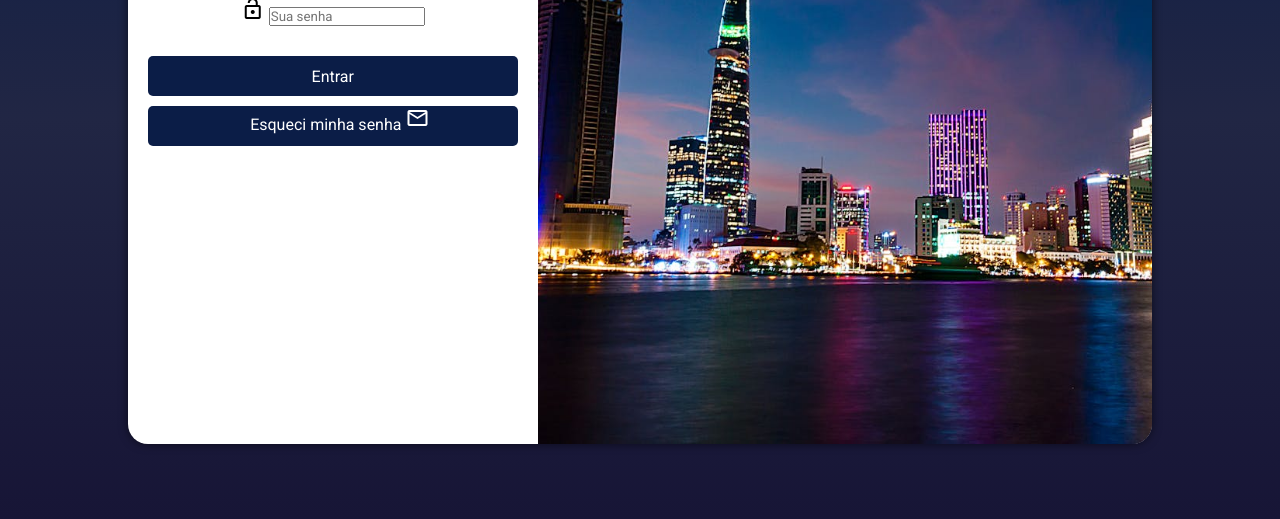
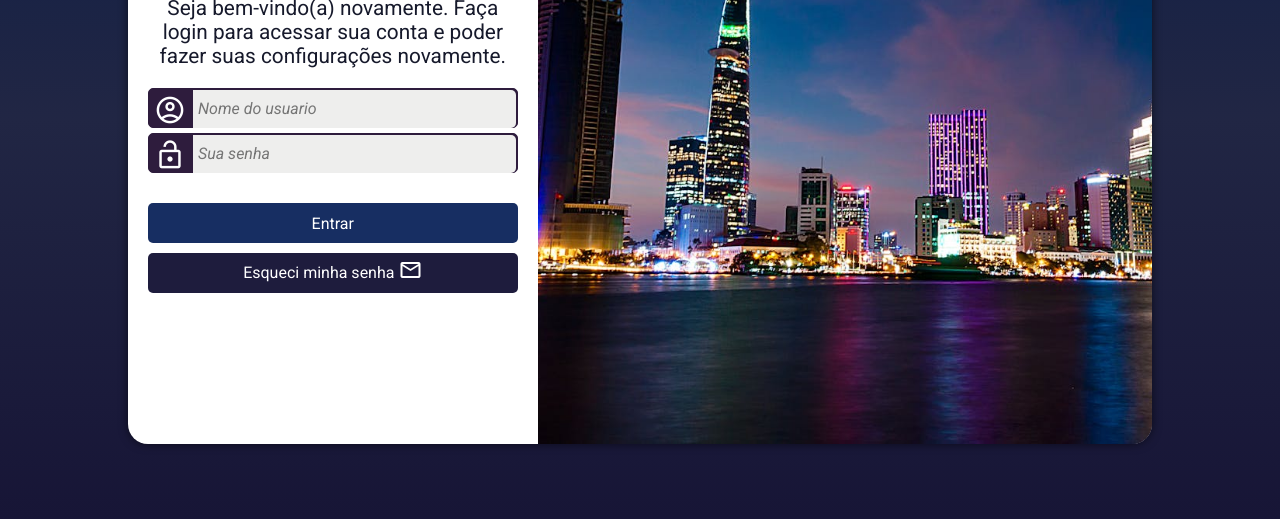
Before and after one commit to 9inext/projeto-login, a plain HTML site: page index.html in a window 1280 px wide. Shown: the part 281-800 px from the top of the page. Drawn offline with nearby package versions, Linux system fonts and the light colour scheme.

Commit message:
finalizado

```diff
--- a/index.html
+++ b/index.html
@@ -22,23 +22,27 @@
                 </p>
                 <form action="#" method="post" autocomplete="off">
                     <div class="box-input">
-                        <label for="iuser"><i class="material-symbols-outlined">
+                        <i class="material-symbols-outlined">
                             account_circle
-                        </i></label>
+                        </i>
+                        <label for="iuser">User</label>
                         <input type="text" name="user" id="iuser" required placeholder="Nome do usuario">
                     </div>
                     <div class="box-input">
-                        <label for="isenha"><i class="material-symbols-outlined">
+                        <i class="material-symbols-outlined">
                             lock_open
-                        </i></label>
+                        </i>
+                        <label for="isenha">Senha</label>
                         <input type="password" name="senha" id="isenha" required placeholder="Sua senha">
                     </div>
-                    <input class="btn" type="submit" value="Entrar">
-                    <a class="btn" href="#">
-                        Esqueci minha senha <i class=" icon material-symbols-outlined">
-                            mail
-                        </i>
-                    </a>
+                    <div class="buttons">
+                        <input class="btn" type="submit" value="Entrar">
+                        <a class="btn" href="#">
+                            Esqueci minha senha <i class="icon material-symbols-outlined">
+                                mail
+                            </i>
+                        </a>
+                    </div>
                 </form>
             </div>
        </section>
--- a/style.css
+++ b/style.css
@@ -5,6 +5,7 @@
     --color-purple: #1E1C3D;
     --color-black: #16192B;
     --color-blue: #172E62;
+    --color-form: #2e1c3d;
 }
 
 
@@ -59,12 +60,12 @@ section{
     font-size: 1.05rem;
     color: var(--color-black);
     text-align: center;
+    margin-bottom: 20px;
 }
 
 .form{
     display: block;
     padding: 20px;
-    text-align: center;
 }
 
 .img{
@@ -74,15 +75,13 @@ section{
     height: 250px;
 }
 
-.btn{
-}
 
 .form input[type=submit]{
     display: block;
     font-size: 1em;
     width: 100%;
     height: 40px;
-    background-color: #0b1d47;
+    background-color: var(--color-blue);
     border: none;
     color: white;
     margin-top: 30px;
@@ -91,7 +90,11 @@ section{
 }
 
 .form input[type=submit]:hover{
-    background-color: #021033;
+    background-color: var(--color-black);
+}
+
+a.btn{
+    text-align: center;
 }
 
 .btn{
@@ -99,24 +102,57 @@ section{
     font-size: 1em;
     width: 100%;
     height: 40px;
-    background-color: #0b1d47;
+    background-color: var(--color-purple);
     border: none;
     color: white;
     margin-top: 10px;
     border-radius: 5px;
     cursor: pointer;
-    align-items: center;
 }
 
-.icon {
-    width: 10px;
+a.btn > .icon{
+    padding-top: 5px;
+    vertical-align: text-bottom;
 }
 
 .btn:hover{
-    background-color: #021033;
+    background-color: var(--color-black);
 }
 
+.box-input{
+    width: 100%;
+    height: 40px;
+    display: block;
+    border: 1px solid #2e1c3d;
+    background-color: var(--color-form);
+    border-radius: 5px;
+    margin: 5px 0px;
+}
 
+.box-input label{
+    display: none;
+}
+
+.box-input i{
+    color: white;
+    /* background-color: black; */
+    font-size: 2em;
+    width: 40px;
+    padding: 5px;
+    text-align: center;
+}
+
+.box-input input{
+    background-color: #eeeeed;
+    padding: 5px;
+    font-style: italic;
+    font-size: 1em;
+    height: 100%;
+    border: 0;
+    border-radius: 0 5px 5px 0px;
+    width: calc(100% - 45px);
+    transform: translateY(-12px);
+}
 
 
 
@@ -149,6 +185,7 @@ section{
         float: right;
         width: 60%;
         height: 100%;
+        padding-top: 120px;
     }
 
     .form h1{
```
